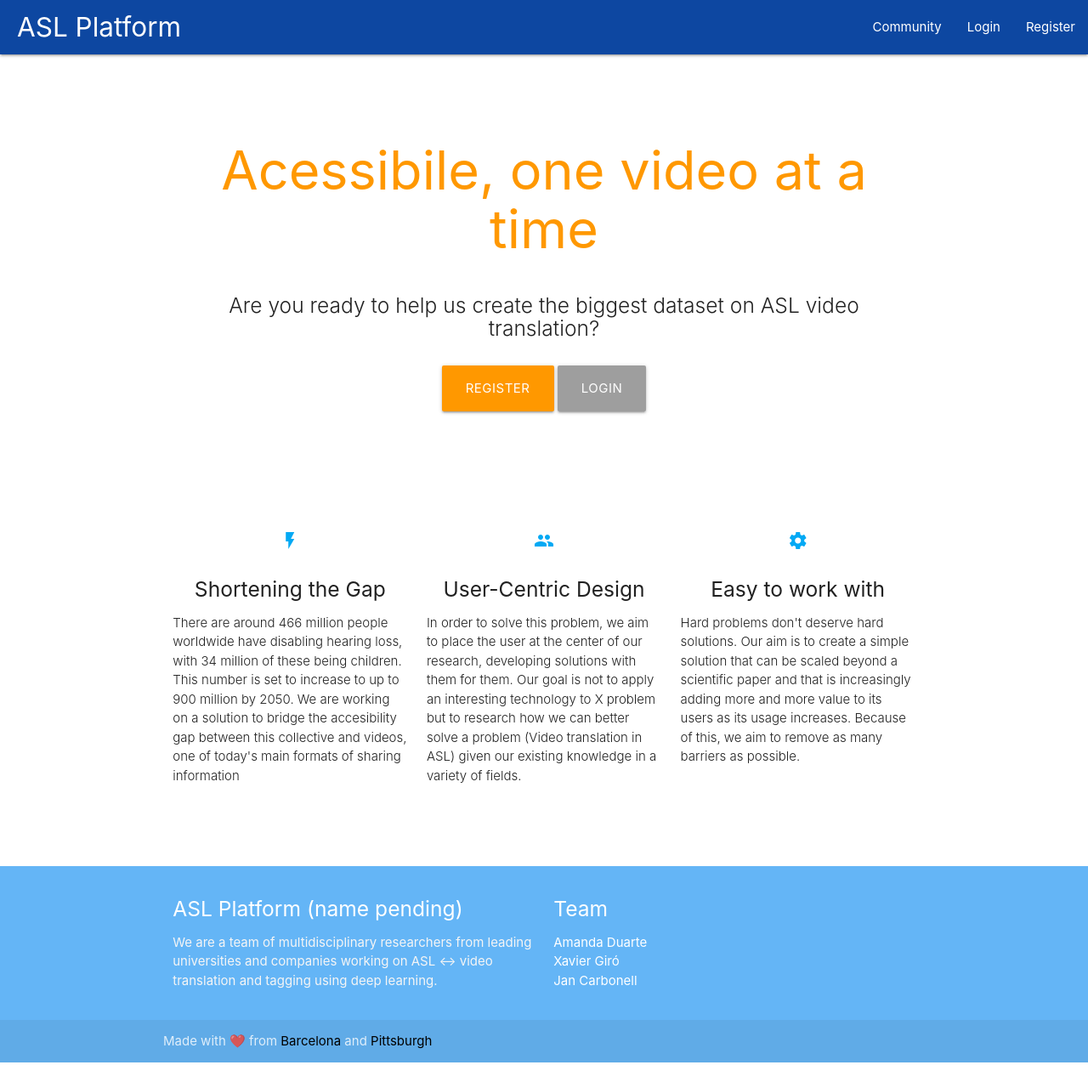
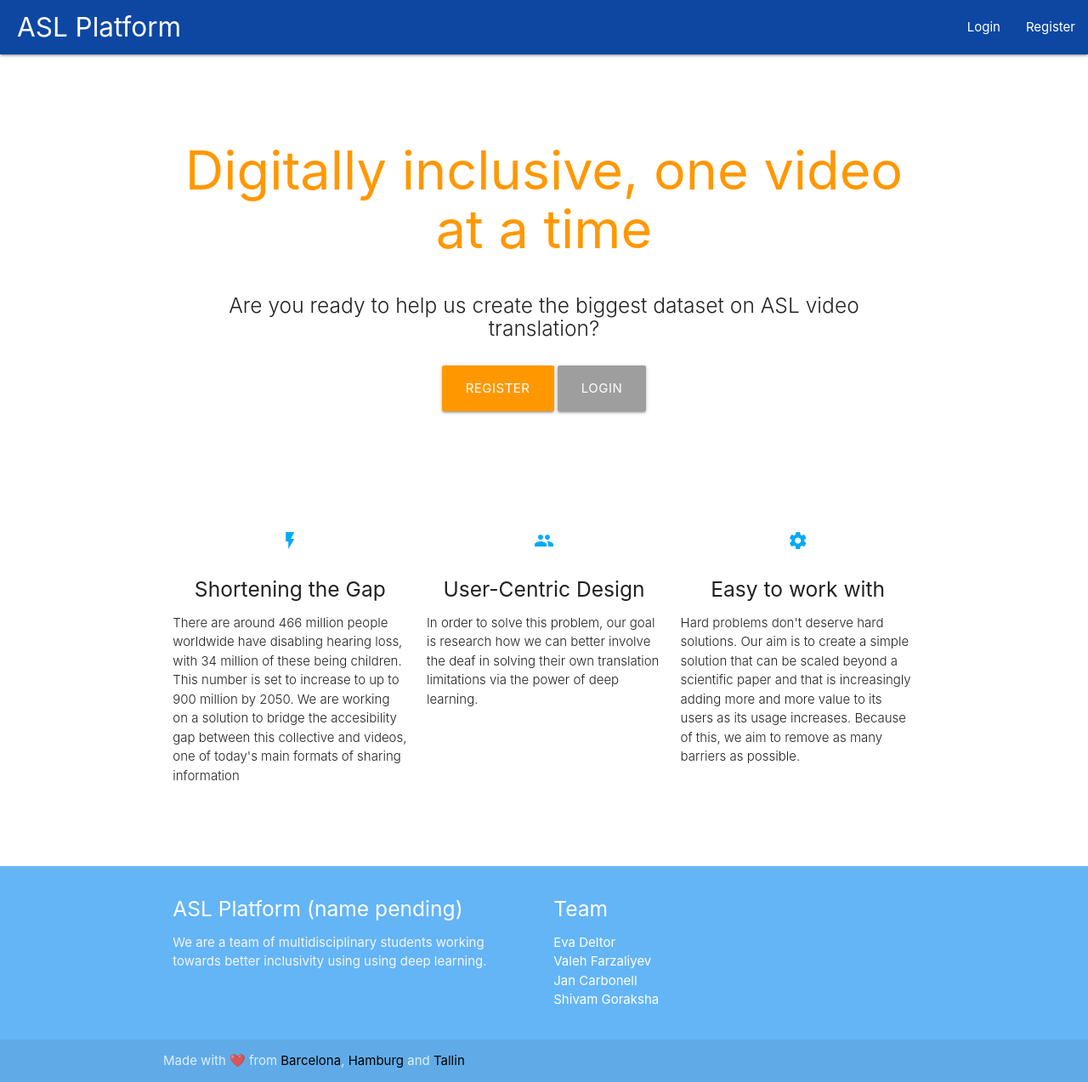
Before and after one commit to jcllobet/hackupc_asl_video_platform, a Django app: page / in a window 1280 px wide. Shown: the whole page at 85% size. Before the commit the page ends 1250 px from the top, so only its background shows below. Run offline with Django 3.2, Linux system fonts and the light colour scheme; some libraries are stand-ins or nearby versions.

Commit message:
updates main page

```diff
--- a/src/main/templates/main/home.html
+++ b/src/main/templates/main/home.html
@@ -3,7 +3,7 @@
 <div class="section no-pad-bot" id="index-banner">
     <div class="container">
       <br><br>
-      <h1 class="header center orange-text">Acessibile, one video at a time</h1>
+      <h1 class="header center orange-text">Digitally inclusive, one video at a time</h1>
       <div class="row center">
         <h5 class="header col s12 light">Are you ready to help us create the biggest dataset on ASL video translation?</h5>
       </div>
@@ -38,7 +38,7 @@
             <h2 class="center light-blue-text"><i class="material-icons">group</i></h2>
             <h5 class="center">User-Centric Design</h5>
 
-            <p class="light">In order to solve this problem, we aim to place the user at the center of our research, developing solutions with them for them. Our goal is not to apply an interesting technology to X problem but to research how we can better solve a problem (Video translation in ASL) given our existing knowledge in a variety of fields. </p>
+            <p class="light">In order to solve this problem, our goal is research how we can better involve the deaf in solving their own translation limitations via the power of deep learning. </p>
           </div>
         </div>
 
--- a/src/main/templates/main/includes/footer.html
+++ b/src/main/templates/main/includes/footer.html
@@ -3,7 +3,7 @@
   <div class="row">
     <div class="col l6 s12">
       <h5 class="white-text">ASL Platform (name pending)</h5>
-      <p class="grey-text text-lighten-4">We are a team of multidisciplinary researchers from leading universities and companies working on ASL <-> video translation and tagging using deep learning.</p>
+      <p class="grey-text text-lighten-4">We are a team of multidisciplinary students working towards better inclusivity using using deep learning.</p>
 
 
     </div>
@@ -18,16 +18,17 @@
     <div class="col l3 s12">
       <h5 class="white-text">Team</h5>
       <ul>
-        <li><a class="white-text" href="#!">Amanda Duarte</a></li>
-        <li><a class="white-text" href="#!">Xavier Giró</a></li>
+        <li><a class="white-text" href="#!">Eva Deltor</a></li>
+        <li><a class="white-text" href="#!"></a>Valeh Farzaliyev</li>
         <li><a class="white-text" href="#!">Jan Carbonell</a></li>
+        <li><a class="white-text" href="#!">Shivam Goraksha</a></li>
       </ul>
     </div>
   </div>
 </div>
 <div class="footer-copyright">
   <div class="container">
-  Made with ❤️ from <a class="black-text text-lighten-3" href="https://en.wikipedia.org/wiki/Barcelona">Barcelona</a> and <a class="black-text text-lighten-3" href="https://en.wikipedia.org/wiki/Pittsburgh">Pittsburgh</a>
+  Made with ❤️ from <a class="black-text text-lighten-3" href="https://en.wikipedia.org/wiki/Barcelona">Barcelona</a>, <a class="black-text text-lighten-3" href="https://en.wikipedia.org/wiki/Hamburg">Hamburg</a> and <a class="black-text text-lighten-3" href="https://en.wikipedia.org/wiki/Tallin">Tallin</a>
   </div>
 </div>
 </footer>
--- a/src/main/templates/main/includes/navbar.html
+++ b/src/main/templates/main/includes/navbar.html
@@ -3,7 +3,6 @@
         <div class="nav-wrapper blue darken-4">
             <a href="/" class="brand-logo " style="padding-left: 20px;">ASL Platform</a>
             <ul id="nav-mobile" class="right hide-on-med-and-down">
-                <li><a href="https://imatge.upc.edu/web/members">Community</a></li>
                 {% if user.is_authenticated %}
                      <li><a href="/account">{{user.username|title}}</a></li>
                      <li><a href="/logout">Logout</a></li>
```
Also changed, not shown: src/db.sqlite3.
